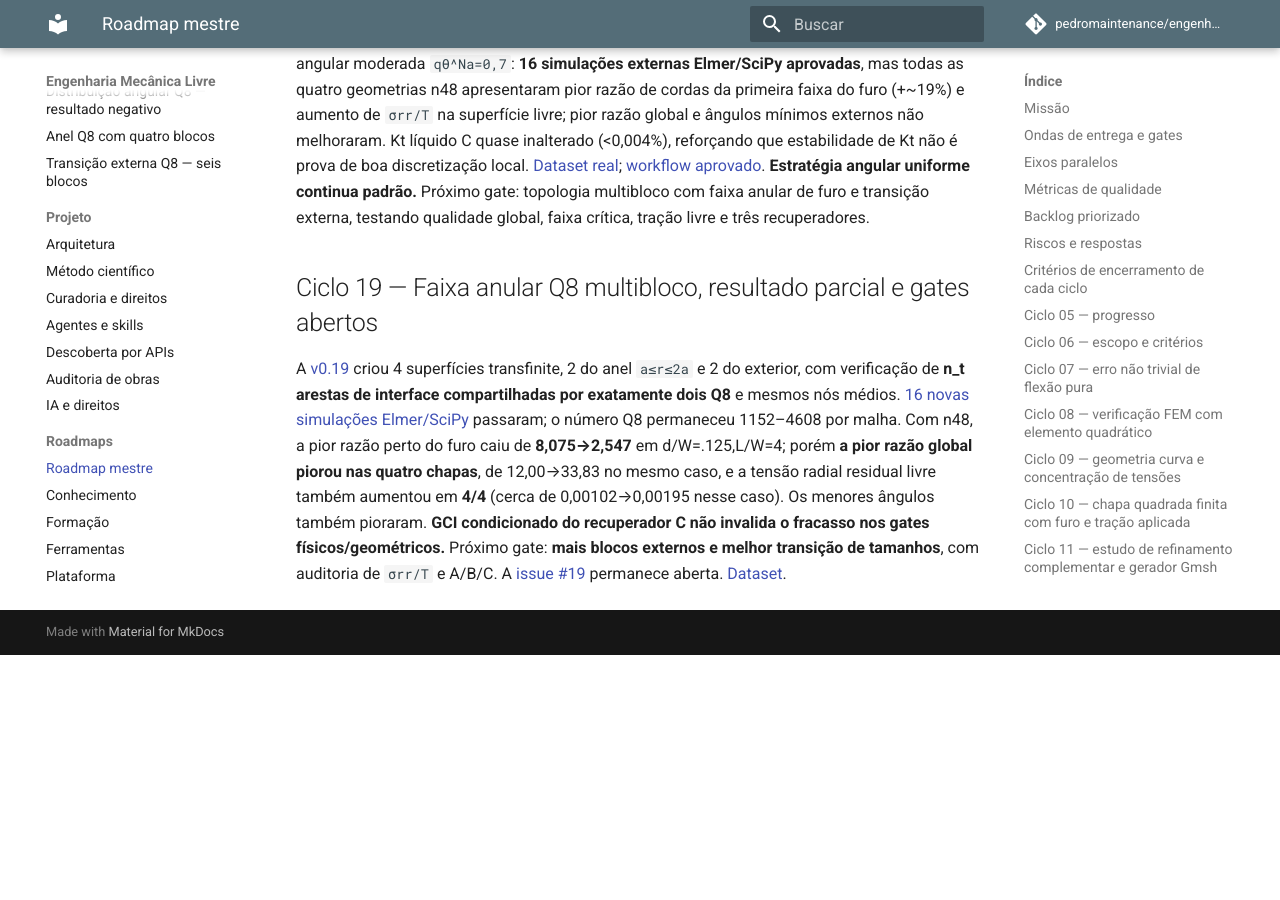
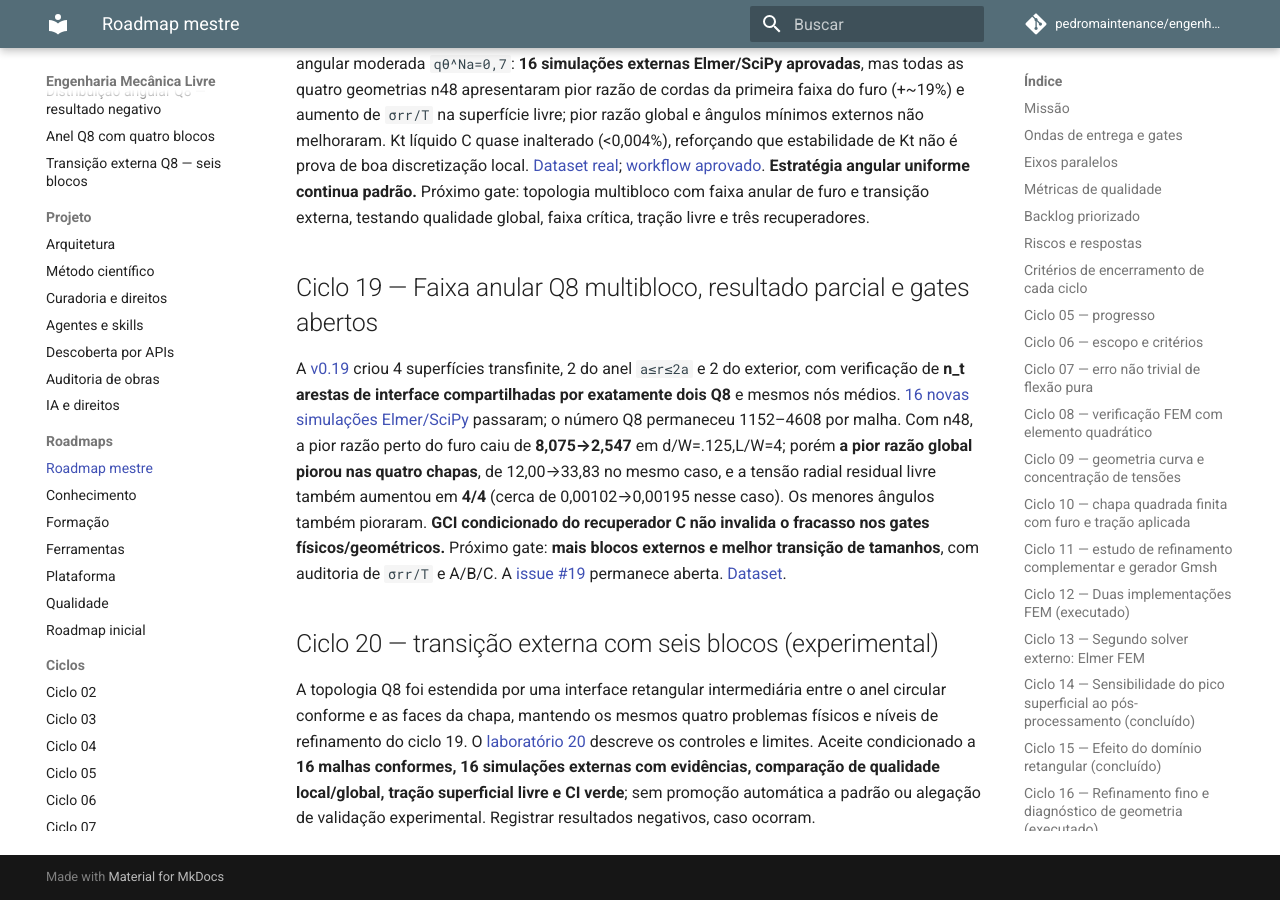
Before and after one commit to pedromaintenance/engenharia-mecanica-livre, an MkDocs documentation site: the page built from docs/roadmaps/master.md, in a window 1280 px wide and 900 px high, scrolled down 7007 px. Built offline with MkDocs 1.6.1 and Material for MkDocs 9.7.7, drawn with Linux system fonts in a browser that asks for light colours; comment, search, counter and statistics services are not loaded; before the commit the page ends 7662 px from its top, so only the background shows below that.

Commit message:
docs(ciclo20): registrar escopo, risco e gates experimentais

```diff
--- a/docs/roadmaps/master.md
+++ b/docs/roadmaps/master.md
@@ -136,3 +136,7 @@ A [v0.18](../laboratorios/distribuicao-angular-q8.md) registra duas tentativas d
 ## Ciclo 19 — Faixa anular Q8 multibloco, resultado parcial e gates abertos
 
 A [v0.19](../laboratorios/anel-multibloco-q8.md) criou 4 superfícies transfinite, 2 do anel `a≤r≤2a` e 2 do exterior, com verificação de **n_t arestas de interface compartilhadas por exatamente dois Q8** e mesmos nós médios. [16 novas simulações Elmer/SciPy](https://github.com/pedromaintenance/engenharia-mecanica-livre/actions/runs/42739742200) passaram; o número Q8 permaneceu 1152–4608 por malha. Com n48, a pior razão perto do furo caiu de **8,075→2,547** em d/W=.125,L/W=4; porém **a pior razão global piorou nas quatro chapas**, de 12,00→33,83 no mesmo caso, e a tensão radial residual livre também aumentou em **4/4** (cerca de 0,00102→0,00195 nesse caso). Os menores ângulos também pioraram. **GCI condicionado do recuperador C não invalida o fracasso nos gates físicos/geométricos.** Próximo gate: **mais blocos externos e melhor transição de tamanhos**, com auditoria de `σrr/T` e A/B/C. A [issue #19](https://github.com/pedromaintenance/engenharia-mecanica-livre/issues/19) permanece aberta. [Dataset](../dados/ciclo19-anel-multibloco-2026-11-09.json).
+
+## Ciclo 20 — transição externa com seis blocos (experimental)
+
+A topologia Q8 foi estendida por uma interface retangular intermediária entre o anel circular conforme e as faces da chapa, mantendo os mesmos quatro problemas físicos e níveis de refinamento do ciclo 19. O [laboratório 20](../laboratorios/transicao-externa-seis-blocos.md) descreve os controles e limites. Aceite condicionado a **16 malhas conformes, 16 simulações externas com evidências, comparação de qualidade local/global, tração superficial livre e CI verde**; sem promoção automática a padrão ou alegação de validação experimental. Registrar resultados negativos, caso ocorram.
```
